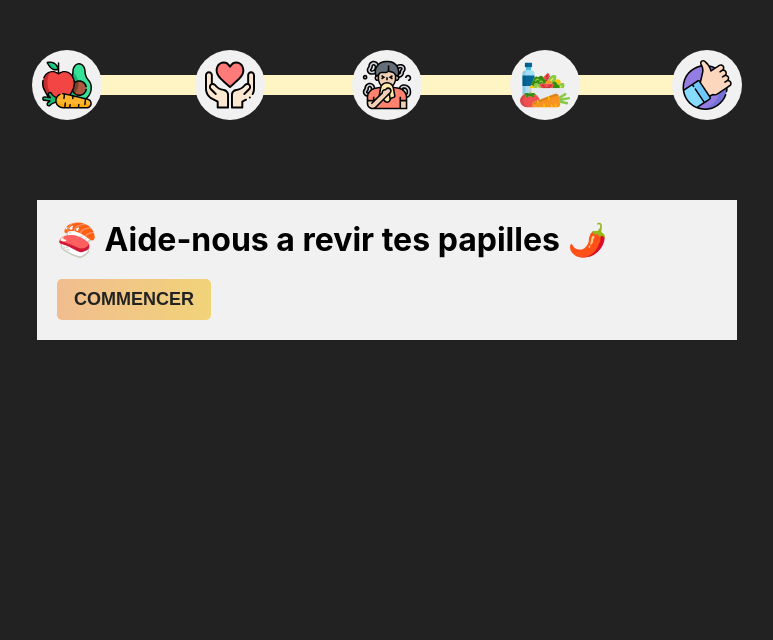
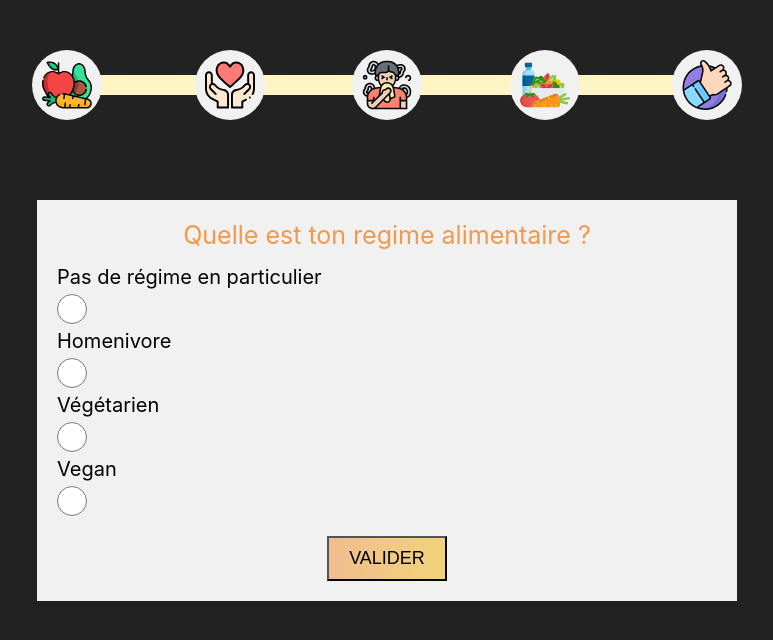
Before and after one commit to Waliddjla/Multi-step-validation, a React (Create React App) app: page / in a window 1280 px wide. Both pictures are taken after a click on the button "COMMENCER". Shown: the top 640 px of the page, without its empty margins (253-1026 px from the left). Built offline with nearby package versions, Linux system fonts and the light colour scheme.

Commit message:
diet forms

```diff
--- a/src/Components/MultiForm/Infos/CardBegin.js
+++ b/src/Components/MultiForm/Infos/CardBegin.js
@@ -1,11 +1,11 @@
 import React from 'react'
 import './Card.css'
 
-export default function CardBegin() {
+export default function CardBegin(props) {
   return (
     <div className="card">
      <h1>🍣 Aide-nous a revir tes papilles 🌶️</h1>
-     <button>COMMENCER</button>
+     <button onClick={()=> props.modifyIndex(2)}>COMMENCER</button>
     </div>
   )
 }
--- a/src/Components/MultiForm/MultiForm.js
+++ b/src/Components/MultiForm/MultiForm.js
@@ -3,6 +3,7 @@ import './MultiForm.css'
 import Indicator from './Indicator/Indicator'
 import CardBegin from './Infos/CardBegin'
 import CardEnd from './Infos/CardEnd'
+import DietForm from './SubForms/DietForm'
 
 export default function MultiForm() {
 
@@ -15,10 +16,17 @@ export default function MultiForm() {
         prefs: {}
 
     })
+    const modifyIndex = index => {
+      setfomIndex(index)
+    }
   return (
     <div className='container-multiform '>
       <Indicator />
-      <CardBegin/>
+
+      {formIndex === 1 ? <CardBegin  modifyIndex = {modifyIndex}/>
+      : formIndex === 2 ? <DietForm modifyIndex = {modifyIndex}/>
+      : "" }
+
 
     </div>
   )
--- /dev/null
+++ b/src/Components/MultiForm/SubForms/DietForm.js
@@ -0,0 +1,45 @@
+import React, {useState} from 'react'
+import './SubForm.css'
+
+export default function DietForm(props) {
+    const handleRadio = () => {
+
+    }
+
+    const preventFunc = e => e.preventDefault();
+  return (
+    <form onSubmit={preventFunc}
+    className='diet-form'>
+    <p>Quelle est ton regime alimentaire ?</p>
+    <label htmlFor="nodiet"> Pas de régime en particulier</label>
+    <input onChange={handleRadio}
+    type="radio"
+    name='diet'
+    id='nodiet'
+    value='nodiet'/>
+
+    <label htmlFor="homenivorous"> Homenivore</label>
+    <input onChange={handleRadio}
+    type="radio"
+    name='diet'
+    id='homenivorous'
+    value='homenivorous'/>
+
+    <label htmlFor="vegetarian">Végétarien</label>
+    <input onChange={handleRadio}
+    type="radio"
+    name='diet'
+    id='vegetarian'
+    value='vegetarian'/>
+
+    <label htmlFor="vegan">Vegan</label>
+    <input onChange={handleRadio}
+    type="radio"
+    name='diet'
+    id='vegan'
+    value='vegan'/>
+    <button onClick={() => props.modifyIndex(3)}>Valider</button>
+    </form>
+
+  )
+}
--- a/src/Components/MultiForm/SubForms/SubForm.css
+++ b/src/Components/MultiForm/SubForms/SubForm.css
@@ -3,6 +3,8 @@
 form p {
     font-size: 25px;
     margin-bottom: 15px;
+    text-align: center;
+    color:#f2994a;
 }
 label {
     font-size: 20px;
@@ -21,19 +23,24 @@ input[type=radio]{
 .diet-form button {
     text-transform: uppercase;
     padding: 10px 20px;
+    background: linear-gradient(to right, #f1bd8f, #f1d378);
     font-size: 18px;
     display: block;
     margin: 20px auto 0;
     cursor: pointer;
 }
 
-
+.diet-form button:hover {
+    background: linear-gradient(to right, #f2994a, #f2c94c);
+}
 /* foodstyle */
 
 
 .checkbox-form p {
     font-size: 25px;
     margin-bottom: 0px;
+    align-items:  center;
+
 }
 .checkbox-form span {
     display: block;
```
